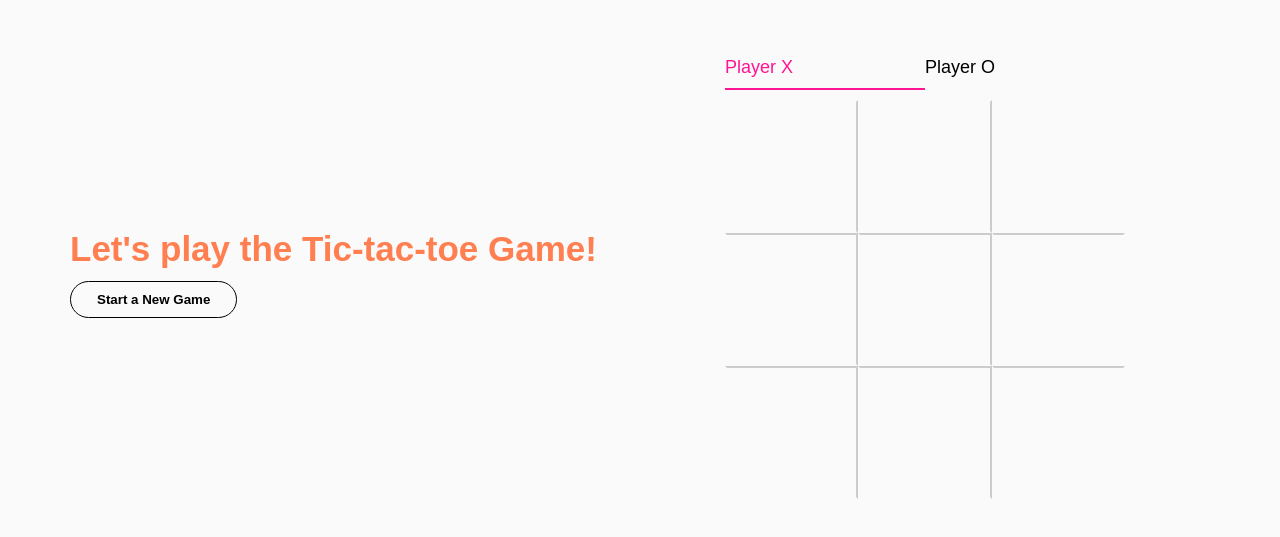
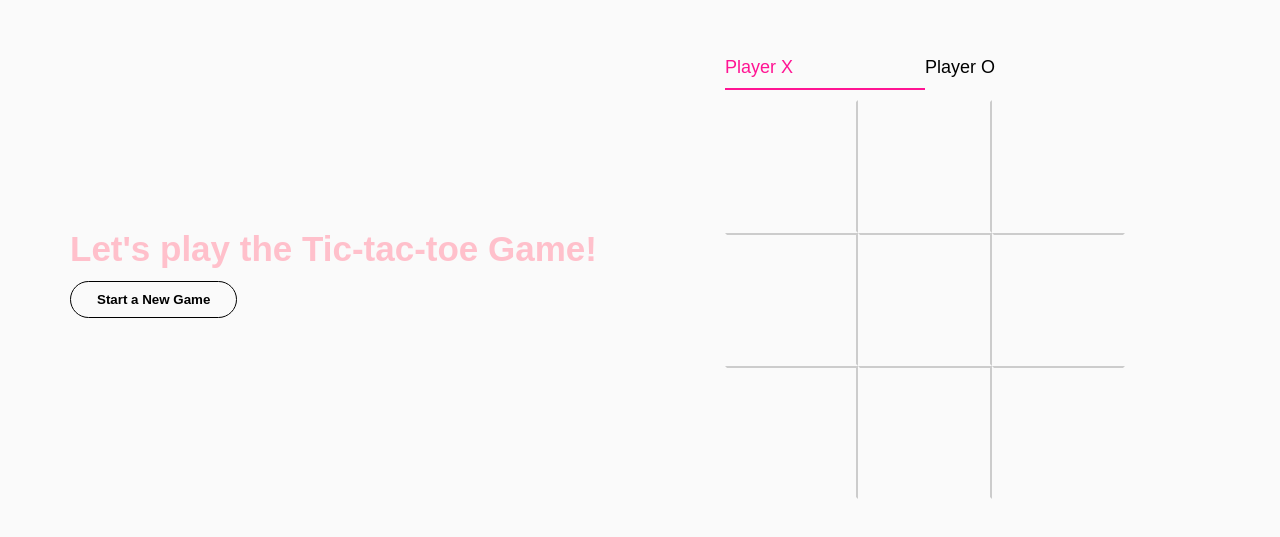
Before and after one commit to KieuDac201/tic-tac-toe.github.io, a plain HTML site: page index.html in a window 1280 px wide. Shown: the part 127-664 px from the top of the page. Drawn offline with Linux system fonts and the light colour scheme.

Commit message:
change title color

```diff
--- a/css/style.css
+++ b/css/style.css
@@ -23,7 +23,7 @@ html {
 h3 {
   font-size: 35px;
   margin-bottom: 12px;
-  color: coral;
+  color: pink;
 }
 
 .btn {
```
